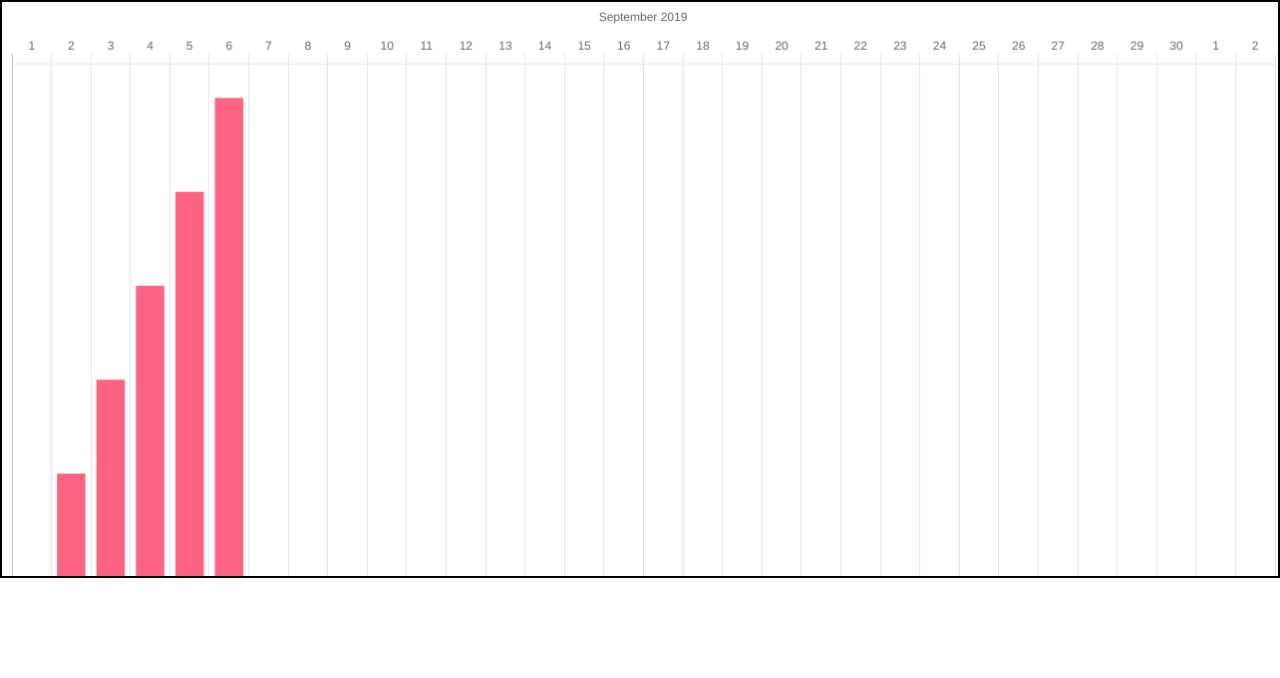
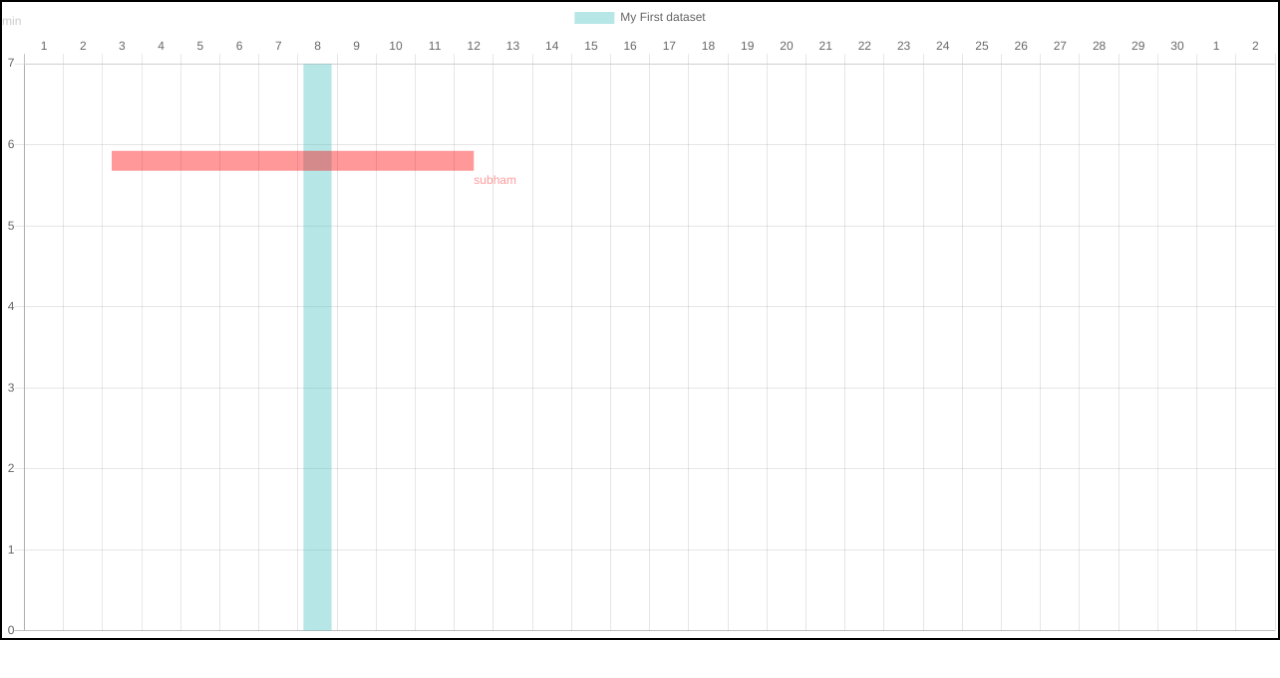
Before and after one commit to fir0j/Meeting-Schedular, a plain HTML site: page index.html in a window 1280 px wide. Drawn offline with nearby package versions, Linux system fonts and the light colour scheme.

Commit message:
added horizontal line plugin

```diff
--- /dev/null
+++ b/buildChart.js
@@ -0,0 +1,150 @@
+var canvas = document.getElementById('myChart');
+var ctx = canvas.getContext('2d');
+
+var horizonalLinePlugin = {
+	afterDraw: function(chartInstance) {
+		var xScale = chartInstance.scales['x-axis-0'];
+		var yScale = chartInstance.scales['y-axis-0'];
+		var canvas = chartInstance.chart;
+		var ctx = canvas.ctx;
+		var index;
+		var line;
+		var style;
+		var startValue;
+		var endValue;
+
+		//accessing options
+		if (chartInstance.options.horizontalLine) {
+			for (index = 0; index < chartInstance.options.horizontalLine.length; index++) {
+				line = chartInstance.options.horizontalLine[index];
+
+				if (!line.style) {
+					style = 'rgba(169,169,169, .6)';
+				} else {
+					style = line.style;
+				}
+
+				if (line.start) {
+					startValue = xScale.getPixelForValue(line.start);
+				} else {
+					startValue = 0;
+				}
+
+				if (line.end) {
+					endValue = xScale.getPixelForValue(line.end);
+				} else {
+					endValue = 0;
+				}
+
+				ctx.lineWidth = 20;
+
+				if (startValue) {
+					ctx.beginPath();
+					ctx.moveTo(110, startValue);
+					ctx.lineTo(endValue, startValue);
+					ctx.strokeStyle = style;
+					ctx.stroke();
+				}
+
+				if (line.text) {
+					ctx.fillStyle = style;
+					ctx.fillText(line.text, endValue, startValue + ctx.lineWidth);
+				}
+			}
+			return;
+		}
+	}
+};
+Chart.pluginService.register(horizonalLinePlugin);
+
+days = [
+	1,
+	2,
+	3,
+	4,
+	5,
+	6,
+	7,
+	8,
+	9,
+	10,
+	11,
+	12,
+	13,
+	14,
+	15,
+	16,
+	17,
+	18,
+	19,
+	20,
+	21,
+	22,
+	23,
+	24,
+	25,
+	26,
+	27,
+	28,
+	29,
+	30,
+	1,
+	2
+];
+
+var data = {
+	labels: days,
+	datasets: [
+		{
+			label: 'My First dataset',
+			fill: false,
+			lineTension: 0.1,
+			backgroundColor: 'rgba(75,192,192,0.4)',
+			borderColor: 'rgba(75,192,192,1)',
+			borderCapStyle: 'butt',
+			borderDash: [],
+			borderDashOffset: 0.0,
+			borderJoinStyle: 'miter',
+			pointBorderColor: 'rgba(75,192,192,1)',
+			pointBackgroundColor: '#fff',
+			pointBorderWidth: 1,
+			pointHoverRadius: 5,
+			pointHoverBackgroundColor: 'rgba(75,192,192,1)',
+			pointHoverBorderColor: 'rgba(220,220,220,1)',
+			pointHoverBorderWidth: 2,
+			pointRadius: 1,
+			pointHitRadius: 10,
+			data: [ 0, 0, 0, 0, 0, 0, 0, 7 ]
+		}
+	]
+};
+
+var myChart = new Chart(ctx, {
+	type: 'bar',
+	data: data,
+	options: {
+		horizontalLine: [
+			{
+				start: 4,
+				end: 12,
+				style: 'rgba(255, 0, 0, .4)',
+				text: 'subham'
+			},
+			{
+				y: 12,
+				style: '#00ffff'
+			},
+			{
+				y: 21,
+				text: 'min'
+			}
+		],
+		scales: {
+			xAxes: [
+				{
+					position: 'top'
+				}
+			]
+		}
+	}
+});
--- a/index.html
+++ b/index.html
@@ -10,8 +10,10 @@
 </head>
 <body>
    <canvas id="myChart"></canvas>
-
    <script src="https://cdn.jsdelivr.net/npm/chart.js@2.8.0"></script>
-   <script type= "text/javascript" src="script.js"></script>
+   <script src="https://cdnjs.cloudflare.com/ajax/libs/moment.js/2.24.0/moment.min.js"></script>
+   <script src="https://ajax.googleapis.com/ajax/libs/jquery/3.4.1/jquery.min.js"></script>
+   <script src="buildChart.js"></script>
+   <!-- <script src="horizontalBarPlugin.js"></script> -->
 </body>
 </html>
--- a/script.js
+++ /dev/null
@@ -1,83 +0,0 @@
-var ctx = document.getElementById('myChart').getContext('2d');
-dataLabels = [
-	'1',
-	'2',
-	'3',
-	'4',
-	'5',
-	'6',
-	'7',
-	'8',
-	'9',
-	'10',
-	'11',
-	'12',
-	'13',
-	'14',
-	'15',
-	'16',
-	'17',
-	'18',
-	'19',
-	'20',
-	'21',
-	'22',
-	'23',
-	'24',
-	'25',
-	'26',
-	'27',
-	'28',
-	'29',
-	'30',
-	'1',
-	'2'
-];
-var chart = new Chart(ctx, {
-	type: 'bar',
-
-	data: {
-		labels: dataLabels,
-		datasets: [
-			{
-				label: 'September 2019',
-				data: [ 10, 22, 33, 44, 55, 66 ],
-				backgroundColor: 'rgb(255, 99, 132)',
-				borderColor: 'rgb(255, 99, 132)'
-			}
-		]
-	},
-
-	options: {
-		legend: {
-			labels: {
-				boxWidth: 0
-			}
-		},
-
-		scales: {
-			yAxes: [
-				{
-					ticks: {
-						reverse: false,
-						display: false
-					},
-					gridLines: {
-						display: false
-					}
-				}
-			],
-			xAxes: [
-				{
-					ticks: {
-						reverse: false,
-						display: true
-					},
-					position: 'top'
-				}
-			]
-		},
-		responsive: true,
-		maintainAspectRatio: false
-	}
-});
```
Also changed, not shown: horizontalBarPlugin.js (added, +31 -0 lines).
